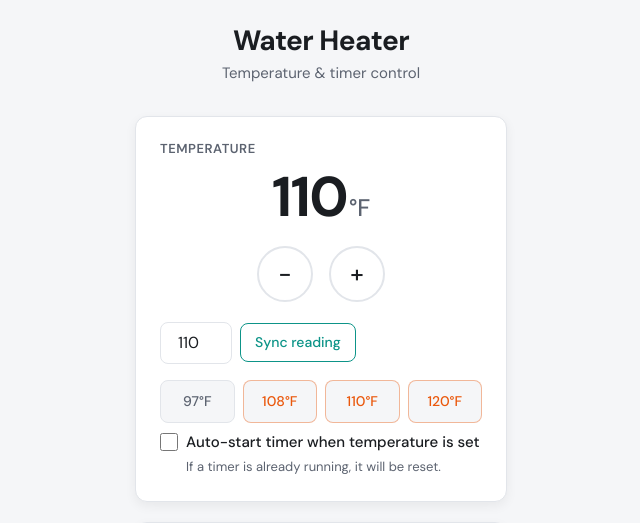
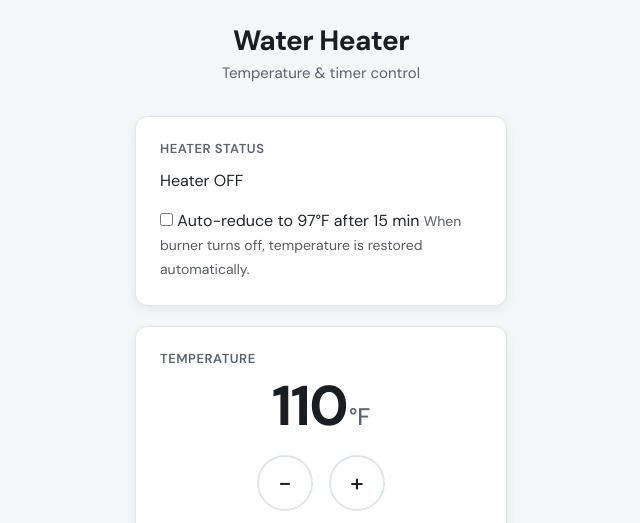
Before and after one commit to hemna/waterheater, a Flask app: page / in a window 1280 px wide. Shown: the top 523 px of the page, without its empty margins (319-959 px from the left). Run offline with Flask 2, Linux system fonts and the light colour scheme; some libraries are stand-ins or nearby versions.

Commit message:
feat: add heater status card to HTML

```diff
--- a/web/templates/index.html
+++ b/web/templates/index.html
@@ -131,6 +131,20 @@
         </header>
 
         <main class="app-main">
+            <section class="card card-heater">
+                <h2 class="card-title">Heater Status</h2>
+                <div class="heater-indicator-wrap">
+                    <div id="heaterIndicator" class="heater-indicator heater-indicator--off" aria-label="Heater status indicator"></div>
+                    <p id="heaterLabel" class="heater-label">Heater OFF</p>
+                </div>
+                <div class="heater-auto">
+                    <label class="heater-auto-label">
+                        <input type="checkbox" id="ldrAutoTimer" class="heater-auto-checkbox">
+                        Auto-reduce to 97°F after 15 min
+                    </label>
+                    <span class="form-text heater-auto-hint">When burner turns off, temperature is restored automatically.</span>
+                </div>
+            </section>
             <section class="card card-temp">
                 <h2 class="card-title">Temperature</h2>
                 <div class="temp-hero">
```
